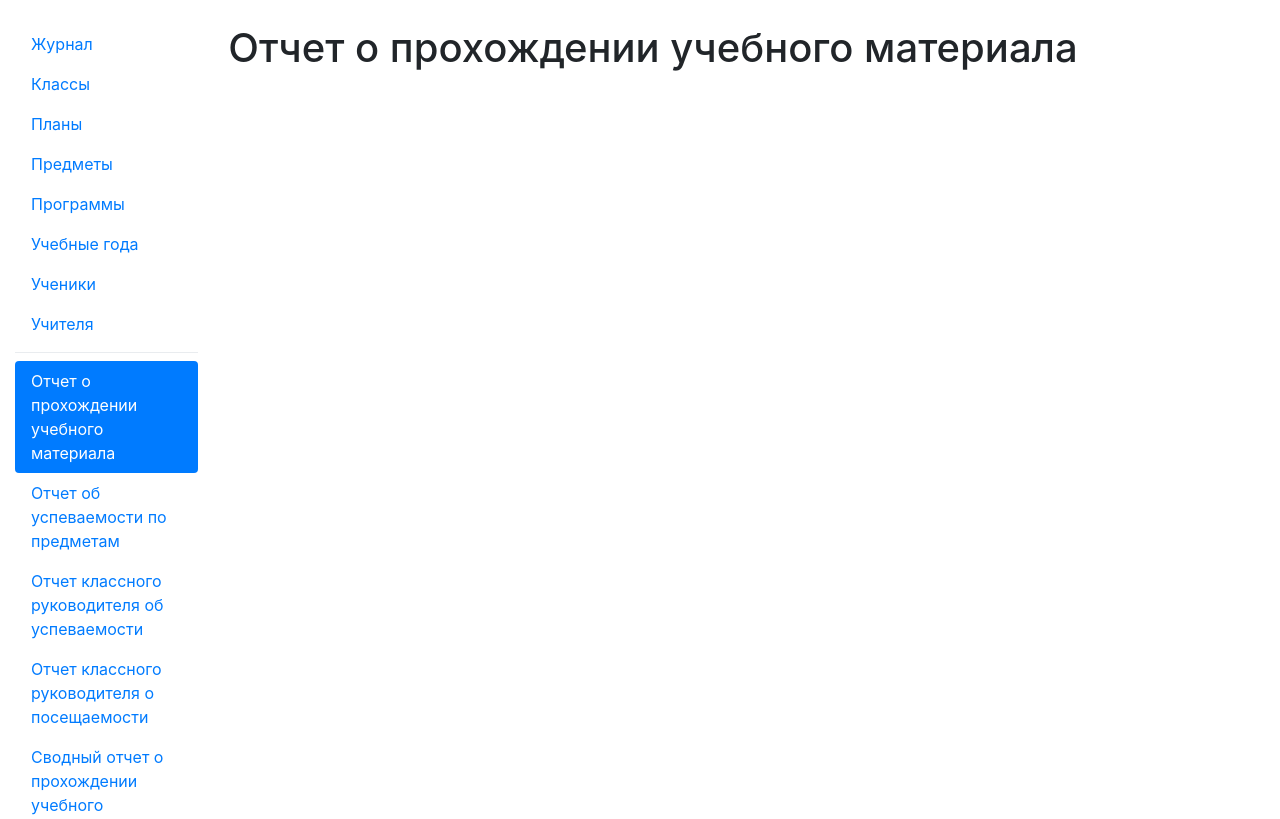
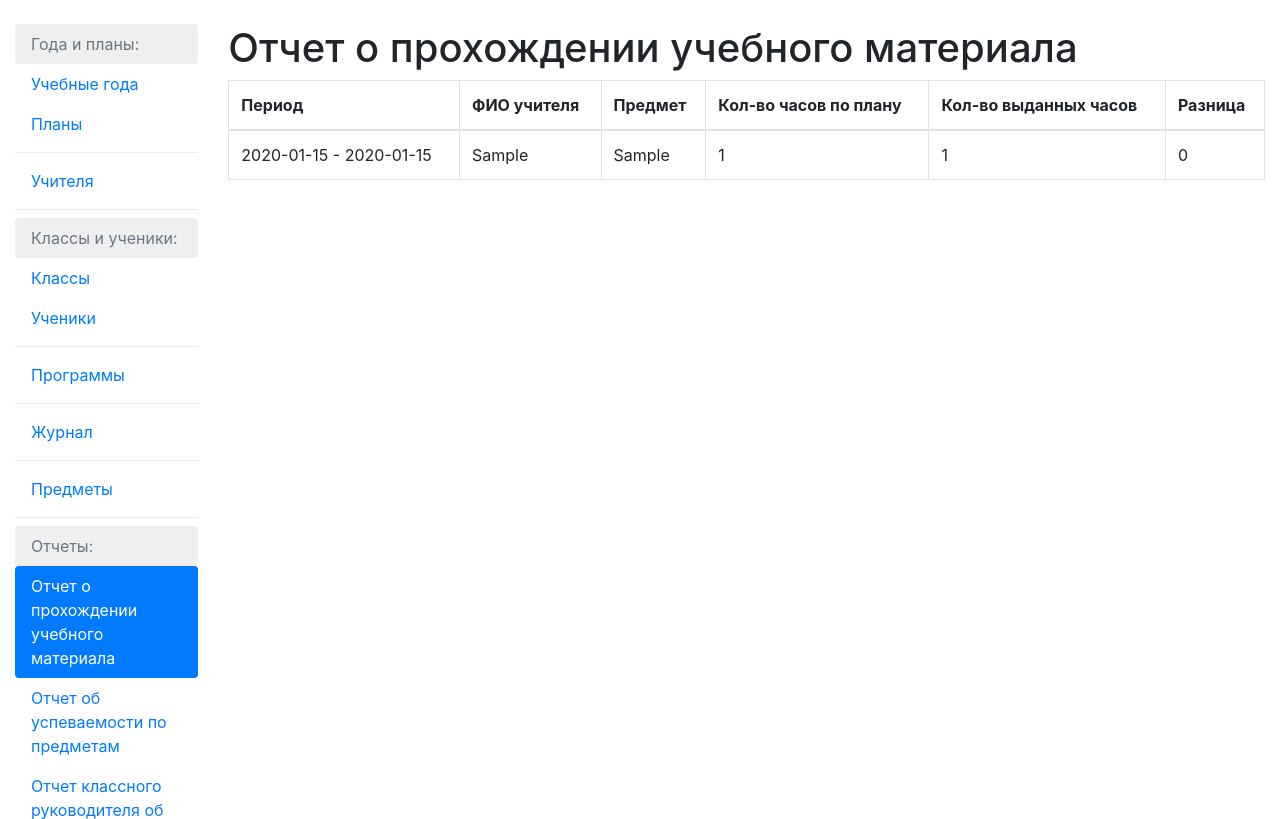
Before and after one commit to alisakataeva/diplom_digitalreport, a Django app: page /reports/study_results in a window 1280 px wide. Shown: the part 56-875 px from the top of the page. Run offline with Django 3.2, Linux system fonts and the light colour scheme; tables that the repository leaves empty hold one stand-in row (values such as "Sample post"); some libraries are stand-ins or nearby versions.

Commit message:
add stats, some changes in db

```diff
--- a/app/forms.py
+++ b/app/forms.py
@@ -38,9 +38,10 @@ class PlanForm(forms.ModelForm):
 
     class Meta:
         model = Plan
-        fields = ['author', 'schoolyear', 'n_ob', 'k_ob', 'kol_ch']
+        fields = ['author', 'subject', 'schoolyear', 'n_ob', 'k_ob', 'kol_ch']
         widgets = {
             'author': forms.Select(attrs={'class': 'form-control'}),
+            'subject': forms.Select(attrs={'class': 'form-control'}),
             'schoolyear': forms.Select(attrs={'class': 'form-control'}),
             'n_ob': forms.TextInput(attrs={'class': 'form-control'}),
             'k_ob': forms.TextInput(attrs={'class': 'form-control'}),
--- a/app/models.py
+++ b/app/models.py
@@ -50,6 +50,9 @@ class Klass(models.Model):
         else:
             return str( gap+1 ) + self.buk
 
+    def get_students_count(self):
+        return self.student_set.count()
+
 
 class Teacher(models.Model):
     fio_uchit = models.CharField(verbose_name=u"ФИО учителя", max_length=50)
@@ -85,8 +88,22 @@ class SchoolYear(models.Model):
         return "%s - %s" % ( str( self.nach_g ), str( self.kon_g ) )
 
 
+class Subject(models.Model):
+    teacher = models.ForeignKey(Teacher, verbose_name="Учитель", on_delete=models.CASCADE)
+
+    pred = models.CharField(verbose_name=u"Предмет", max_length=30)
+
+    class Meta:
+        verbose_name = 'предмет'
+        verbose_name_plural = 'предметы'
+
+    def __str__(self):
+        return "<Предмет : %s>" % self.pred
+
+
 class Plan(models.Model):
     author = models.ForeignKey(Teacher, verbose_name="Составитель", on_delete=models.CASCADE)
+    subject = models.ForeignKey(Subject, verbose_name="Предмет", on_delete=models.CASCADE)
     schoolyear = models.ForeignKey(SchoolYear, verbose_name="Учебный год", on_delete=models.CASCADE)
 
     n_ob = models.DateField(verbose_name=u"Начало обучения")
@@ -98,7 +115,10 @@ class Plan(models.Model):
         verbose_name_plural = 'планы'
 
     def __str__(self):
-        return "<План : %s - %s (%s)>" % ( str( self.n_ob ), str( self.k_ob ), str( self.kol_ch ) )
+        return "<План : %s (%s)>" % ( self.display(), str( self.kol_ch ) )
+
+    def display(self):
+        return "%s - %s" % ( str( self.n_ob ), str( self.k_ob ) )
 
 
 class Program(models.Model):
@@ -114,19 +134,6 @@ class Program(models.Model):
 
     def __str__(self):
         return "<Программа : %s>" % self.tema
-
-
-class Subject(models.Model):
-    teacher = models.ForeignKey(Teacher, verbose_name="Учитель", on_delete=models.CASCADE)
-
-    pred = models.CharField(verbose_name=u"Предмет", max_length=30)
-
-    class Meta:
-        verbose_name = 'предмет'
-        verbose_name_plural = 'предметы'
-
-    def __str__(self):
-        return "<Предмет : %s>" % self.pred
 
 
 class Student(models.Model):
--- a/app/templates/index.html
+++ b/app/templates/index.html
@@ -14,31 +14,60 @@
 
       <nav class="nav nav-pills flex-column">
 
-        {% url 'classbooknote_list' as page_url %}
-        <a class="nav-link{% if page_url == request.path %} active{% endif %}" href="{{ page_url }}">Журнал</a>
+
+        <a class="nav-link disabled" href="#" style="background-color: #efefef;">Года и планы:</a>
+
+        {% url 'schoolyear_list' as page_url %}
+        <a class="nav-link{% if page_url == request.path %} active{% endif %}" href="{{ page_url }}">Учебные года</a>
+
+        {% url 'plan_list' as page_url %}
+        <a class="nav-link{% if page_url == request.path %} active{% endif %}" href="{{ page_url }}">Планы</a>
+
+
+        <a href="" class="dropdown-divider"></a>
+
+
+        {% url 'teacher_list' as page_url %}
+        <a class="nav-link{% if page_url == request.path %} active{% endif %}" href="{{ page_url }}">Учителя</a>
+
+
+        <a href="" class="dropdown-divider"></a>
+
+
+        <a class="nav-link disabled" href="#" style="background-color: #efefef;">Классы и ученики:</a>
 
         {% url 'klass_list' as page_url %}
         <a class="nav-link{% if page_url == request.path %} active{% endif %}" href="{{ page_url }}">Классы</a>
 
-        {% url 'plan_list' as page_url %}
-        <a class="nav-link{% if page_url == request.path %} active{% endif %}" href="{{ page_url }}">Планы</a>
+        {% url 'student_list' as page_url %}
+        <a class="nav-link{% if page_url == request.path %} active{% endif %}" href="{{ page_url }}">Ученики</a>
+
+
+        <a href="" class="dropdown-divider"></a>
+
+
+        {% url 'program_list' as page_url %}
+        <a class="nav-link{% if page_url == request.path %} active{% endif %}" href="{{ page_url }}">Программы</a>
+
+
+        <a href="" class="dropdown-divider"></a>
+
+
+        {% url 'classbooknote_list' as page_url %}
+        <a class="nav-link{% if page_url == request.path %} active{% endif %}" href="{{ page_url }}">Журнал</a>
+
+
+        <a href="" class="dropdown-divider"></a>
+
 
         {% url 'subject_list' as page_url %}
         <a class="nav-link{% if page_url == request.path %} active{% endif %}" href="{{ page_url }}">Предметы</a>
 
-        {% url 'program_list' as page_url %}
-        <a class="nav-link{% if page_url == request.path %} active{% endif %}" href="{{ page_url }}">Программы</a>
-
-        {% url 'schoolyear_list' as page_url %}
-        <a class="nav-link{% if page_url == request.path %} active{% endif %}" href="{{ page_url }}">Учебные года</a>
-
-        {% url 'student_list' as page_url %}
-        <a class="nav-link{% if page_url == request.path %} active{% endif %}" href="{{ page_url }}">Ученики</a>
-
-        {% url 'teacher_list' as page_url %}
-        <a class="nav-link{% if page_url == request.path %} active{% endif %}" href="{{ page_url }}">Учителя</a>
 
         <a href="" class="dropdown-divider"></a>
+
+
+        <a class="nav-link disabled" href="#" style="background-color: #efefef;">Отчеты:</a>
 
         {% url 'report_study_results' as page_url %}
         <a class="nav-link{% if page_url == request.path %} active{% endif %}" href="{{ page_url }}">Отчет о прохождении учебного материала</a>
@@ -61,6 +90,10 @@
         {% url 'report_total_attendance' as page_url %}
         <a class="nav-link{% if page_url == request.path %} active{% endif %}" href="{{ page_url }}">Сводный отчет о посещаемости</a>
 
+        <a class="nav-link{% if page_url == request.path %} active{% endif %}" href="{{ page_url }}"></a>
+        <a class="nav-link{% if page_url == request.path %} active{% endif %}" href="{{ page_url }}"></a>
+        <a class="nav-link{% if page_url == request.path %} active{% endif %}" href="{{ page_url }}"></a>
+
       </nav>
 
     </div>
--- a/app/templates/reports/study_results.html
+++ b/app/templates/reports/study_results.html
@@ -4,4 +4,29 @@
 
 <h1>Отчет о прохождении учебного материала</h1>
 
+<table class="table table-bordered">
+  <thead>
+    <tr>
+      <th>Период</th>
+      <th>ФИО учителя</th>
+      <th>Предмет</th>
+      <th>Кол-во часов по плану</th>
+      <th>Кол-во выданных часов</th>
+      <th>Разница</th>
+    </tr>
+  </thead>
+  <tbody>
+    {% for row in rows %}
+    <tr>
+      <td>{{ row.display }}</td>
+      <td>{{ row.author.fio_uchit }}</td>
+      <td>{{ row.subject.pred }}</td>
+      <td>{{ row.kol_ch }}</td>
+      <td>{{ row.used_hours }}</td>
+      <td>{{ row.hours_diff }}</td>
+    </tr>
+    {% endfor %}
+  </tbody>
+</table>
+
 {% endblock %}
--- a/app/views/report.py
+++ b/app/views/report.py
@@ -2,7 +2,7 @@ from django.shortcuts import render
 from django.urls import reverse
 from django.views.generic import TemplateView
 
-from app.models import SchoolYear
+from app.models import Plan, ClassbookNote
 from app.mixins import ContextMixin
 
 # Create your views here.
@@ -11,9 +11,73 @@ from app.mixins import ContextMixin
 class StudyResultsReportView(ContextMixin, TemplateView):
     template_name = "reports/study_results.html"
 
+    def get_context_data(self, **kwargs):
+        context = super().get_context_data(**kwargs)
+
+        plans = Plan.objects.all()
+        for plan in plans:
+            hours = plan.kol_ch
+            used = ClassbookNote.objects.filter(program__plan=plan).count()
+            plan.used_hours = used
+            plan.hours_diff = hours - used
+
+        context['rows'] = plans
+
+        return context
+
 
 class StudyLevelReportView(ContextMixin, TemplateView):
     template_name = "reports/study_level.html"
+
+    def get_context_data(self, **kwargs):
+        context = super().get_context_data(**kwargs)
+
+        plans = Plan.objects.all()
+        for plan in plans:
+
+            lessons = ClassbookNote.objects.filter(program__plan=plan)
+            klass = plan.schoolyear.klass
+            students_count = klass.student_set.all().count()
+
+            marks = {
+                5: 0,
+                4: 0,
+                3: 0,
+                2: 0,
+            }
+
+            for lsn in lessons:
+                try:
+                    mark = int( lsn.oc )
+                    marks[mark] += 1
+                except:
+                    pass
+
+            plan.marks = marks
+            plan.grades_quality = (marks[5] + marks[4]) / students_count * 100
+            plan.grades_progress = (students_count - marks[2]) / students_count * 100
+
+        context['rows'] = plans
+
+        return context
+
+
+class StudyResultsReportView(ContextMixin, TemplateView):
+    template_name = "reports/study_results.html"
+
+    def get_context_data(self, **kwargs):
+        context = super().get_context_data(**kwargs)
+
+        plans = Plan.objects.all()
+        for plan in plans:
+            hours = plan.kol_ch
+            used = ClassbookNote.objects.filter(program__plan=plan).count()
+            plan.used_hours = used
+            plan.hours_diff = hours - used
+
+        context['rows'] = plans
+
+        return context
 
 
 class KlassStudyLevelReportView(ContextMixin, TemplateView):
```
Also changed, not shown: app/templates/reports/study_level.html (+43 -0 lines), app/migrations/0001_initial.py.
